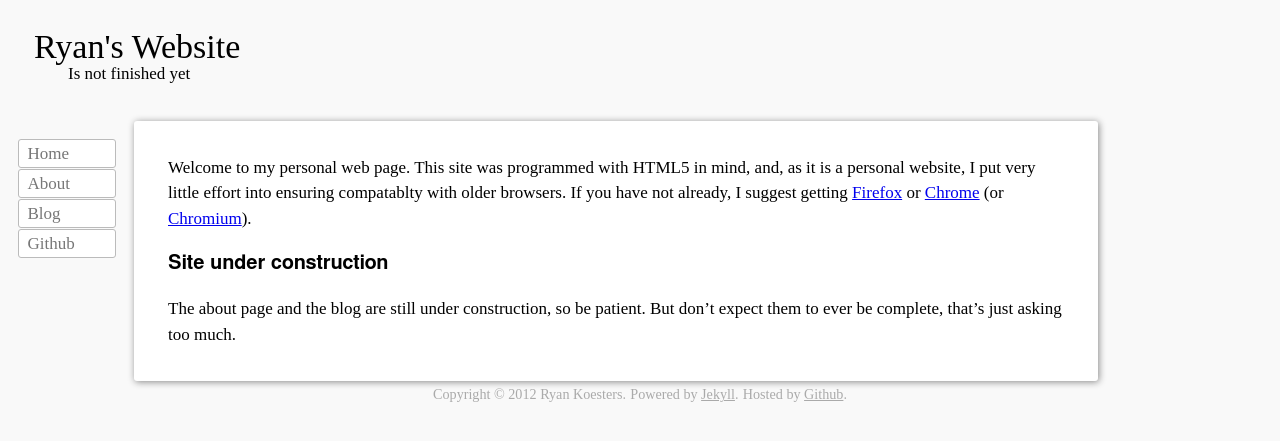
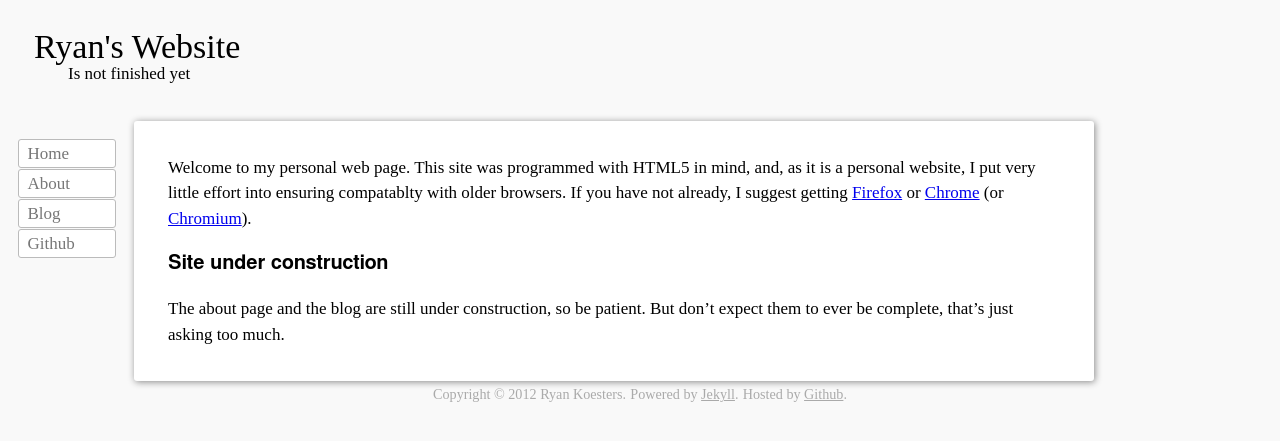
Before and after one commit to rkoesters/rkoesters.github.io, a Jekyll site: the page built from index.md, in a window 1280 px wide. Shown: the top 441 px of the page. Built offline with Jekyll 4.4.1, drawn with Linux system fonts in a browser that asks for light colours.

Commit message:
Template and CSS changes.

```diff
--- a/_config.yml
+++ b/_config.yml
@@ -1 +1,3 @@
+encoding:  UTF-8
+exclude:   README, CNAME
 permalink: date
--- a/_layouts/master.html
+++ b/_layouts/master.html
@@ -21,8 +21,10 @@
 		</ul>
 	</nav>
 
-	<section id="content">
-		{{ content }}
+	<section id="content-wrapper">
+		<article id="content">
+			{{ content }}
+		</article>
 	</section>
 
 	<footer>
--- a/css/default.css
+++ b/css/default.css
@@ -63,14 +63,16 @@
 }
 
 /********** Content **********/
-#content {
-	/*border: 1px solid #777777;*/
+#content-wrapper {
 	background: #ffffff;
 	border-radius: 3px;
 	box-shadow: 1px 1px 7px #888888;
 	float: left;
-	max-width: 70%;
-	padding: 2em;
+	max-width: 75%;
+}
+
+#content {
+	margin: 2em;
 }
 
 /********** Footer **********/
```
